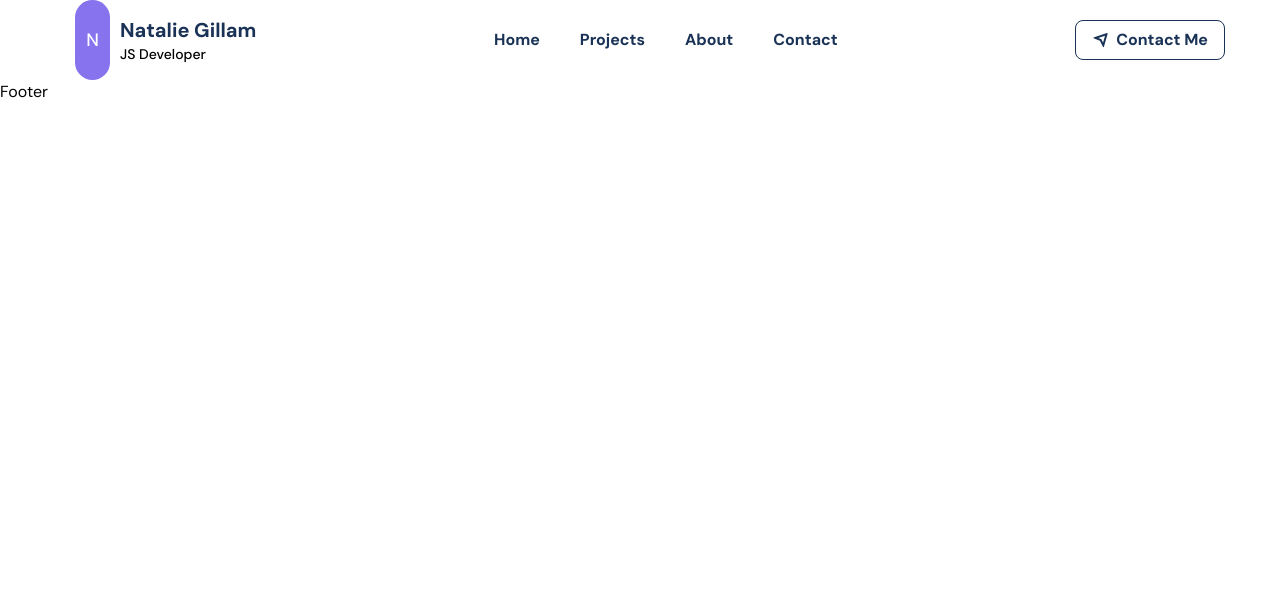
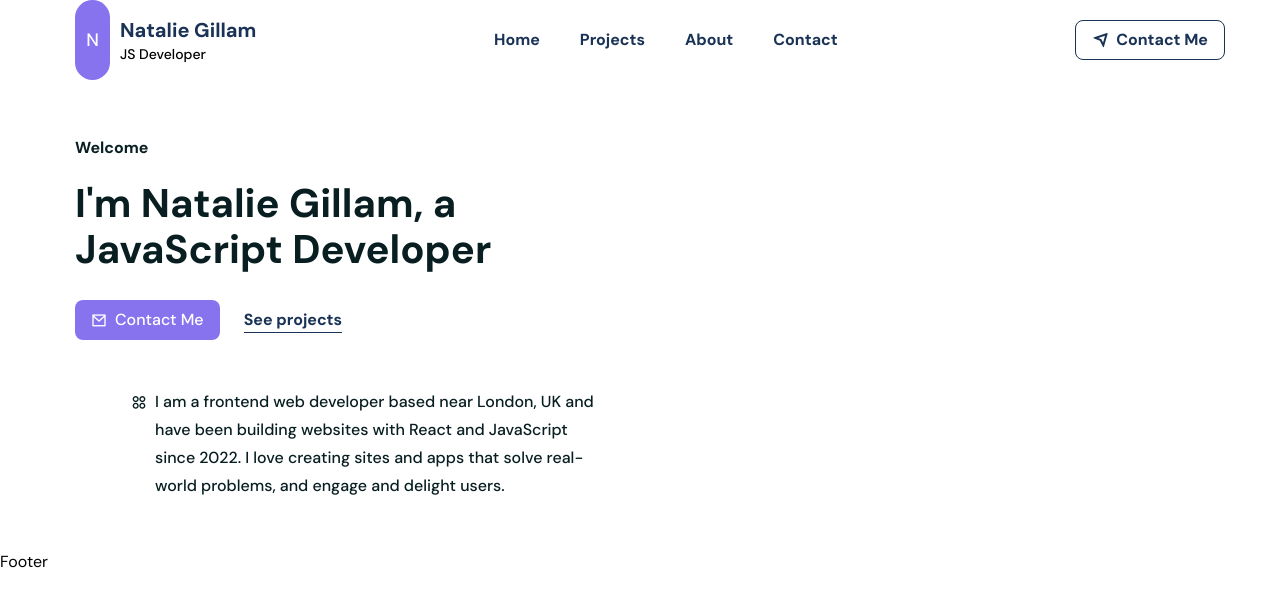
Before and after one commit to Nadia982/portfolio-2024-01-15, a React (Create React App) app: page / in a window 1280 px wide. Shown: the top 606 px of the page. Built offline with nearby package versions, Linux system fonts and the light colour scheme.

Commit message:
Added title, contact button, project button and introduction to Hero component

```diff
--- a/src/App.css
+++ b/src/App.css
@@ -1,4 +1,4 @@
-@import url('https://fonts.googleapis.com/css2?family=DM+Sans:opsz,wght@9..40,400;9..40,500;9..40,700&display=swap');
+@import url('https://fonts.googleapis.com/css2?family=DM+Sans:opsz,wght@9..40,400;9..40,500;9..40,700;9..40,800&display=swap');
 
 * {
   padding: 0;
--- a/src/App.js
+++ b/src/App.js
@@ -7,6 +7,7 @@ import "./App.css";
 
 import Header from "./components/Header/Header"
 import Footer from "./components/Footer/Footer"
+import Hero from "./components/UI/Hero"
 
 
 function App(){
@@ -18,7 +19,7 @@ function App(){
     <>
     <Header/>
     <main>
-
+      <Hero/>
     </main>
     <Footer/>
     </>
--- /dev/null
+++ b/src/components/UI/Hero.jsx
@@ -0,0 +1,57 @@
+import React from "react";
+import CountUp from "react-countup";
+
+const Hero = () => {
+  return (
+    <section className="pt-0" id="about">
+      <div className="container pt-14">
+        <div className="md:flex items-center justify-between sm:flex-col md:flex-row">
+          {/* ========== hero left content ========== */}
+          <div className="w-full md:basis-1/2">
+            <h5
+              data-aos="fade-right"
+              data-aos-duration="1500"
+              className="text-headingColor font-[600] text-[16px]"
+            >
+              Welcome
+            </h5>
+            <h1
+              data-aos="fade-up"
+              data-aos-duration="1500"
+              className="text-headingColor font-[700] text-[1.8rem] sm:text-[40px] leading-[35px] sm:leading-[46px] mt-5"
+            >
+              I'm Natalie Gillam, a <br /> JavaScript Developer
+            </h1>
+            <div
+              data-aos="fade-up"
+              data-aos-duration="1800"
+              data-aos-delay="200"
+              className="flex items-center gap-6 mt-7"
+            >
+              <a href="#contact">
+                <button className="bg-primaryColor text-white font-[500] flex items-center gap-2 hover:bg-smallTextColor ease-in duration-300 py-2 px-4 rounded-[8px]">
+                  <i class="ri-mail-line"></i>Contact Me
+                </button>
+              </a>
+              <a
+                href="#projects"
+                className="text-smallTextColor font-[700] text-[16px] border-b border-solid border-smallTextColor"
+              >
+                See projects
+              </a>
+
+            </div>
+            <p
+                data-aos="fade-left"
+                data-aos-duration="1500"
+                className="flex gap-2 text-headingColor mt-12 font-[500] text-[16px] leading-7 sm:pl-14 sm:pr-10"
+              ><span><i class="ri-apps-2-line"></i></span>I am a frontend web developer based near London, UK and have been building websites with React and JavaScript since 2022. I love creating sites and apps that solve real-world problems, and engage and delight users.</p>
+          </div>
+          {/* ========== hero left end ========== */}
+        </div>
+      </div>
+    </section>
+  );
+};
+
+export default Hero;
```
